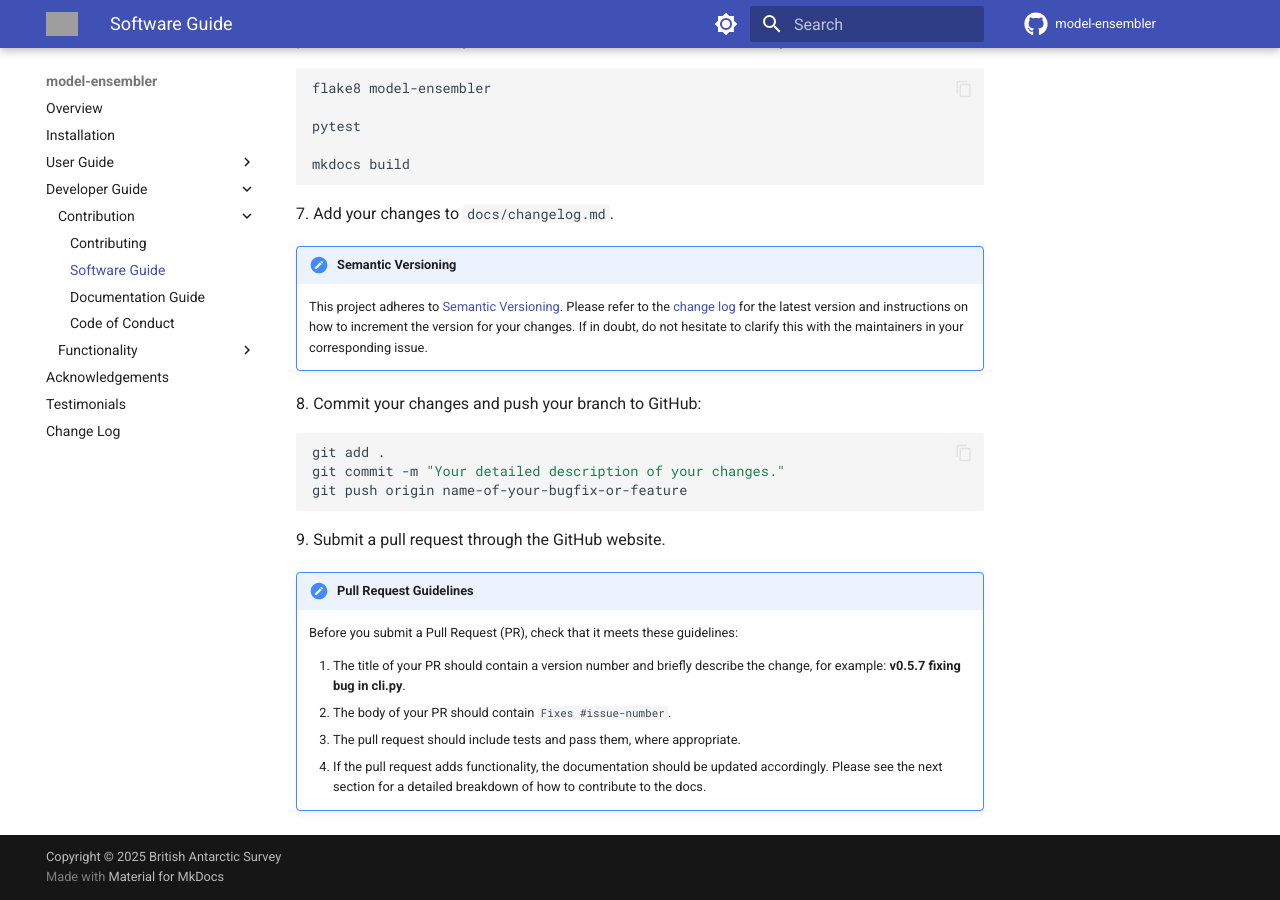
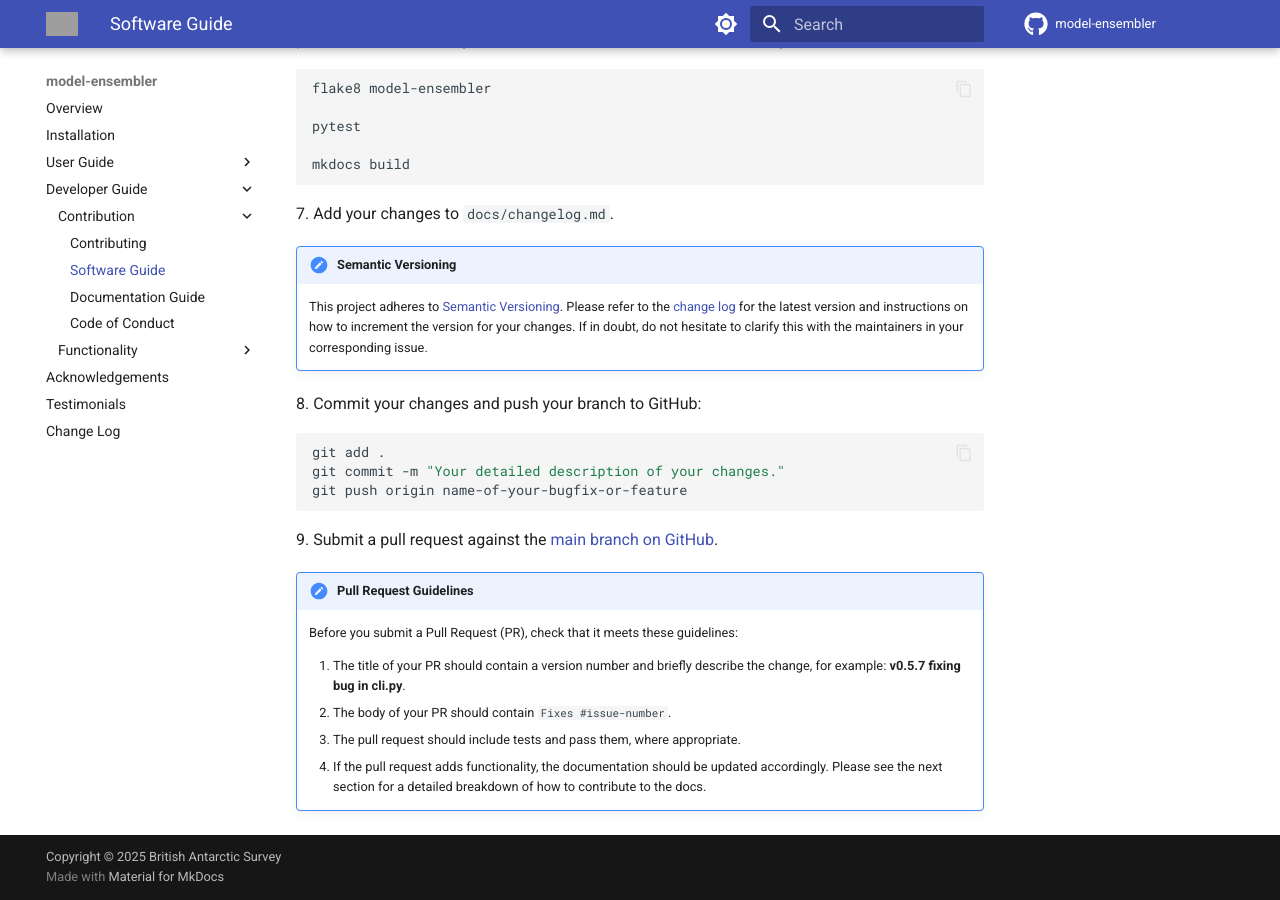
Before and after one commit to environmental-forecasting/model-ensembler, an MkDocs documentation site: the page built from docs/developer/contribution/software.md, in a window 1280 px wide and 900 px high, scrolled down 693 px. Built offline with MkDocs 1.6.1 and Material for MkDocs 9.7.7, drawn with Linux system fonts in a browser that asks for light colours; comment, search, counter and statistics services are not loaded; grey boxes are pictures that could not be loaded.

````diff
--- a/docs/developer/contribution/software.md
+++ b/docs/developer/contribution/software.md
@@ -51,7 +51,7 @@ git commit -m "Your detailed description of your changes."
 git push origin name-of-your-bugfix-or-feature
 ```
 
-9\. Submit a pull request through the GitHub website.
+9\. Submit a pull request against the [main branch on GitHub](https://github.com/environmental-forecasting/model-ensembler/tree/main).
 
 !!! note "Pull Request Guidelines"
 
````
Also changed, not shown: docs/CHANGELOG.md (+4 -0 lines), docs/index.md (+3 -3 lines).
